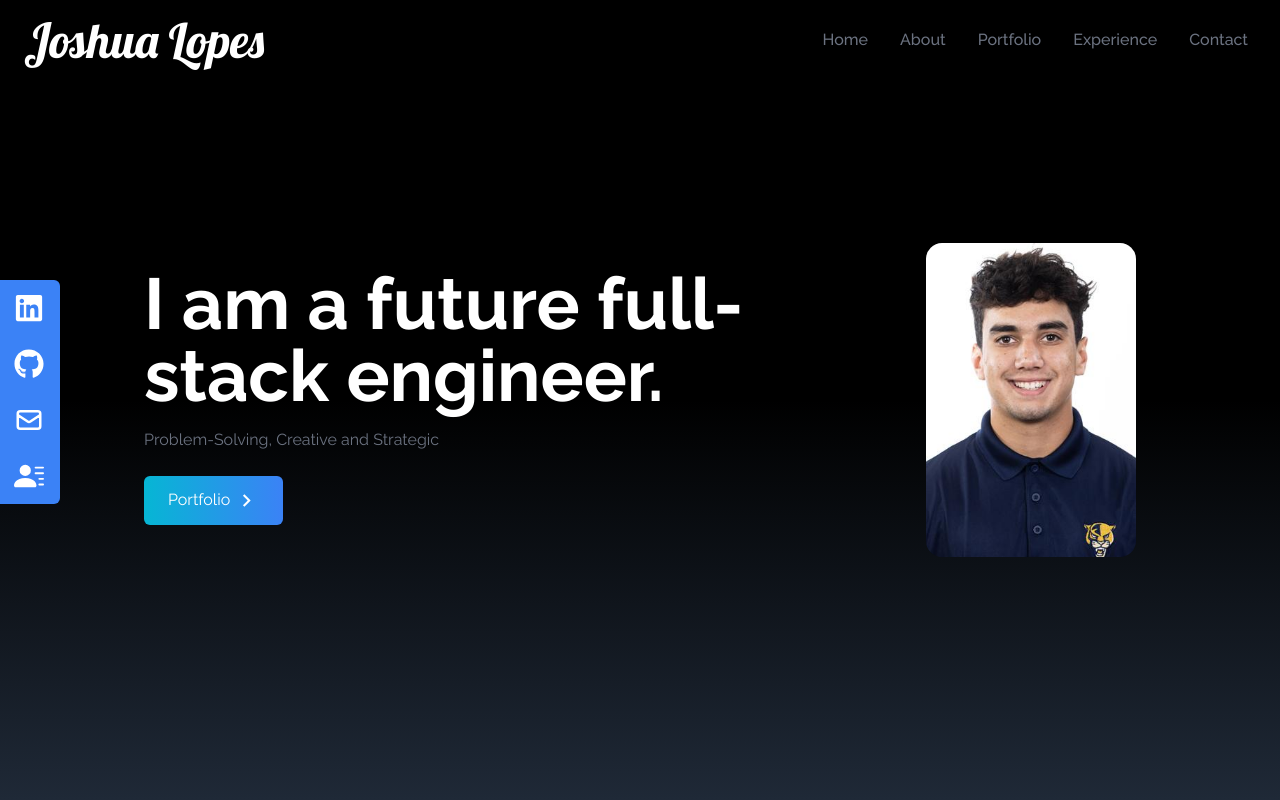
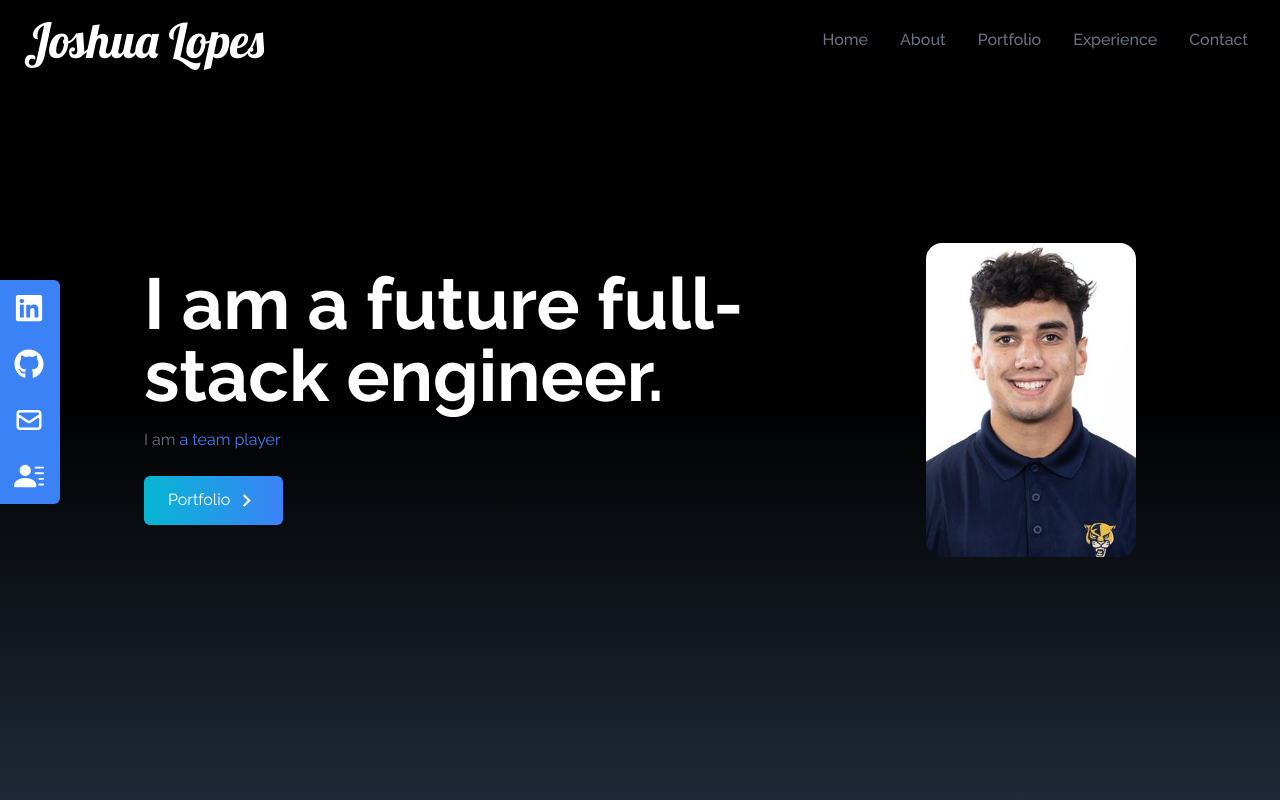
Before and after one commit to joshlo39/My-Portfolio, a React (Create React App) app: page / in a window 1280 px wide. Shown: the top 800 px of the page. Built offline with nearby package versions, Linux system fonts and the light colour scheme.

Commit message:
added typing animation

```diff
--- a/package.json
+++ b/package.json
@@ -11,6 +11,7 @@
     "react-icons": "^4.7.1",
     "react-scripts": "5.0.1",
     "react-scroll": "^1.8.9",
+    "typed.js": "^2.0.16",
     "web-vitals": "^2.1.4"
   },
   "scripts": {
--- a/src/components/About.jsx
+++ b/src/components/About.jsx
@@ -14,7 +14,6 @@ const About = () => {
             <p className=" text-xl mt-10">
                 Hello, my name is Joshua Lopes and I am a Computer Science student at Florida International University graduating in June 2024.
                 I have been programming for 3 years now and I have become interested in creating projects with real world applications.
-
             </p>
 
             <br />
--- a/src/components/Home.jsx
+++ b/src/components/Home.jsx
@@ -2,18 +2,38 @@ import React from 'react'
 import Prof_pic from '../assets/Prof_pic.jpeg';
 import { MdOutlineKeyboardArrowRight } from "react-icons/md";
 import { Link } from 'react-scroll';
+import Typed from 'typed.js';
+import styles from './css/Home.module.css'
+import { useEffect ,useRef} from 'react';
+const Home = () => {
 
 
-const Home = () => {
+    const el = React.useRef(null);
+
+    React.useEffect(() => {
+      const typed = new Typed(el.current, {
+        strings: ['a problem solver', 'a critical thinker', 'a team player', 'a leader'],
+        typeSpeed: 50,
+        backSpeed : 50,
+        loop: true,
+      });
+
+      return () => {
+        // Destroy Typed instance during cleanup to stop animation
+        typed.destroy();
+      };
+    }, []);
+
+
   return (
     <div name = "home" className="h-screen w-full bg-gradient-to-b from-black via-black to-gray-800 ">
 
         <div className=" max-w-screen-lg mx-auto flex flex-co items-center
          justify-center h-full px-4 md:flex-row">
             <div className="flex flex-col justify-center h-full">
-                <h2 className="text-4xl sm:text-7xl font-bold text-white">I am a future full-stack engineer.</h2>
+                <h2 className="text-4xl sm:text-7xl font-bold text-white">I am a future full-stack engineer. </h2>
 
-                <p className="text-gray-500 py-4 max-w-md"> Problem-Solving, Creative and Strategic
+                <p className="text-gray-500 py-4 max-w-md"> I am <span className="text-blue-500" ref={el}></span>
 
                 </p>
 
--- /dev/null
+++ b/src/components/css/Home.module.css
@@ -0,0 +1,20 @@
+/* .typed-cursor{
+    opacity: 1;
+    animation: typedjsBlink 0.7s infinite;
+    -webkit-animation: typedjsBlink 0.7s infinite;
+    animation: typedjsBlink 0.7s infinite;
+  }
+  @keyframes typedjsBlink{
+    50% { opacity: 0.0; }
+  }
+  @-webkit-keyframes typedjsBlink{
+    0% { opacity: 1; }
+    50% { opacity: 0.0; }
+    100% { opacity: 1; }
+  }
+  .typed-fade-out{
+    opacity: 0;
+    transition: opacity .25s;
+    -webkit-animation: 0;
+    animation: 0;
+  } */
```
Also changed, not shown: 1 other file (tests, documents, lock files or other folders).
